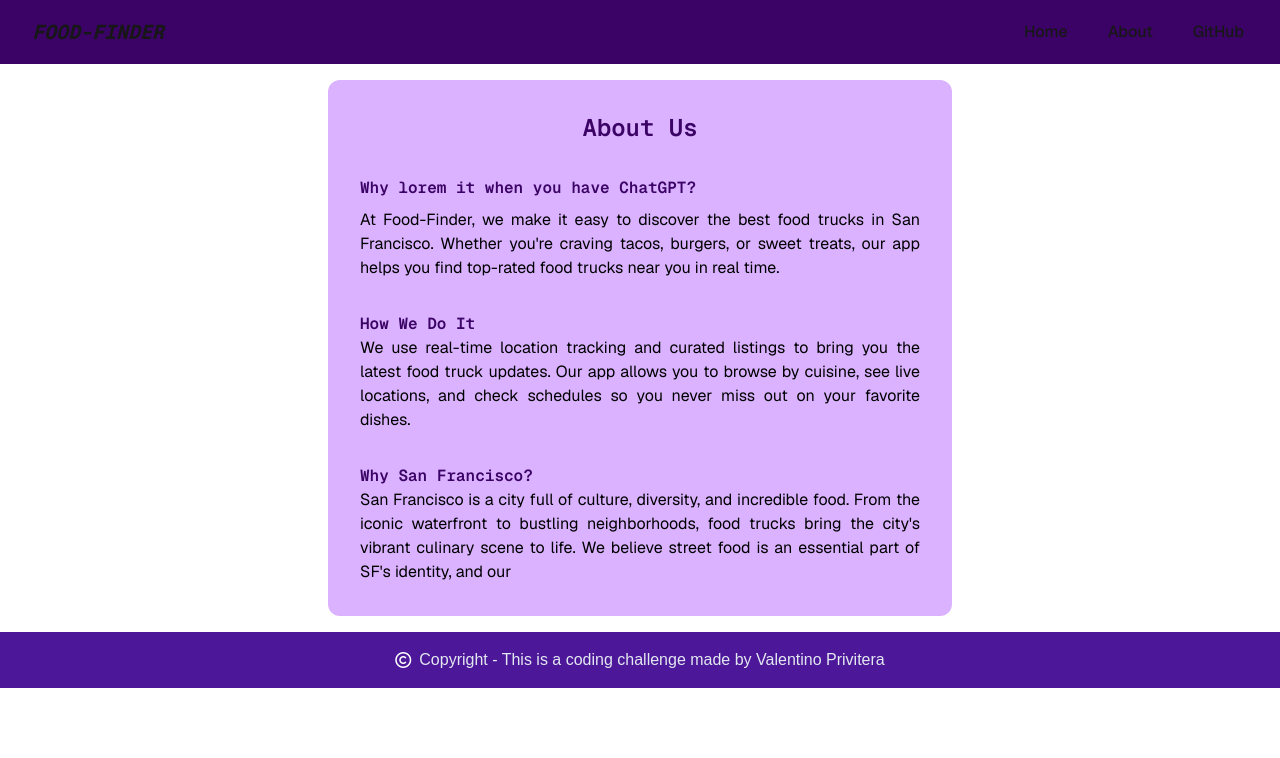
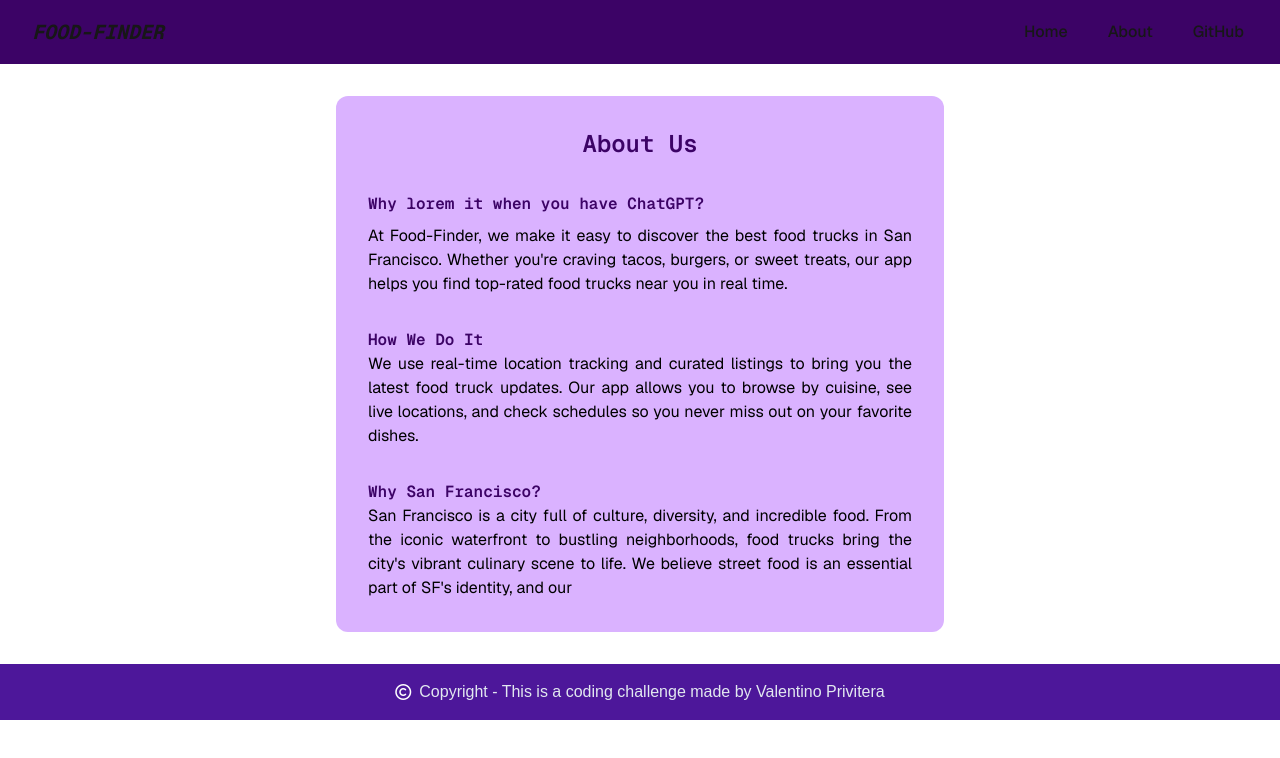
Before and after one commit to ValenGu1t0/Food-Truck-Finder, a Next.js app: page /about in a window 1280 px wide. Shown: the top 758 px of the page. Built offline with nearby package versions, Linux system fonts and the light colour scheme.

Commit message:
Update UI

```diff
--- a/app/about/page.jsx
+++ b/app/about/page.jsx
@@ -4,7 +4,7 @@
 
     return (
 
-        <section className="flex flex-col justify-center items-center w-full p-4">
+        <section className="flex flex-col justify-center items-center w-full p-8">
 
             <div className="flex flex-col justify-center items-center text-black p-8 gap-8 w-[90%] bg-purple-300 rounded-xl sm:max-w-2/4 lg:max-w-2/4 ">
                 <h2 className="text-2xl font-semibold font-mono text-purple-950">About Us</h2>
--- a/app/ui/globals.css
+++ b/app/ui/globals.css
@@ -15,7 +15,7 @@
 @media (prefers-color-scheme: dark) {
   :root {
     --background: #2b2b2b;
-    --foreground: #ededed;
+    --foreground: #2b2b2b;
   }
 }
 
```
